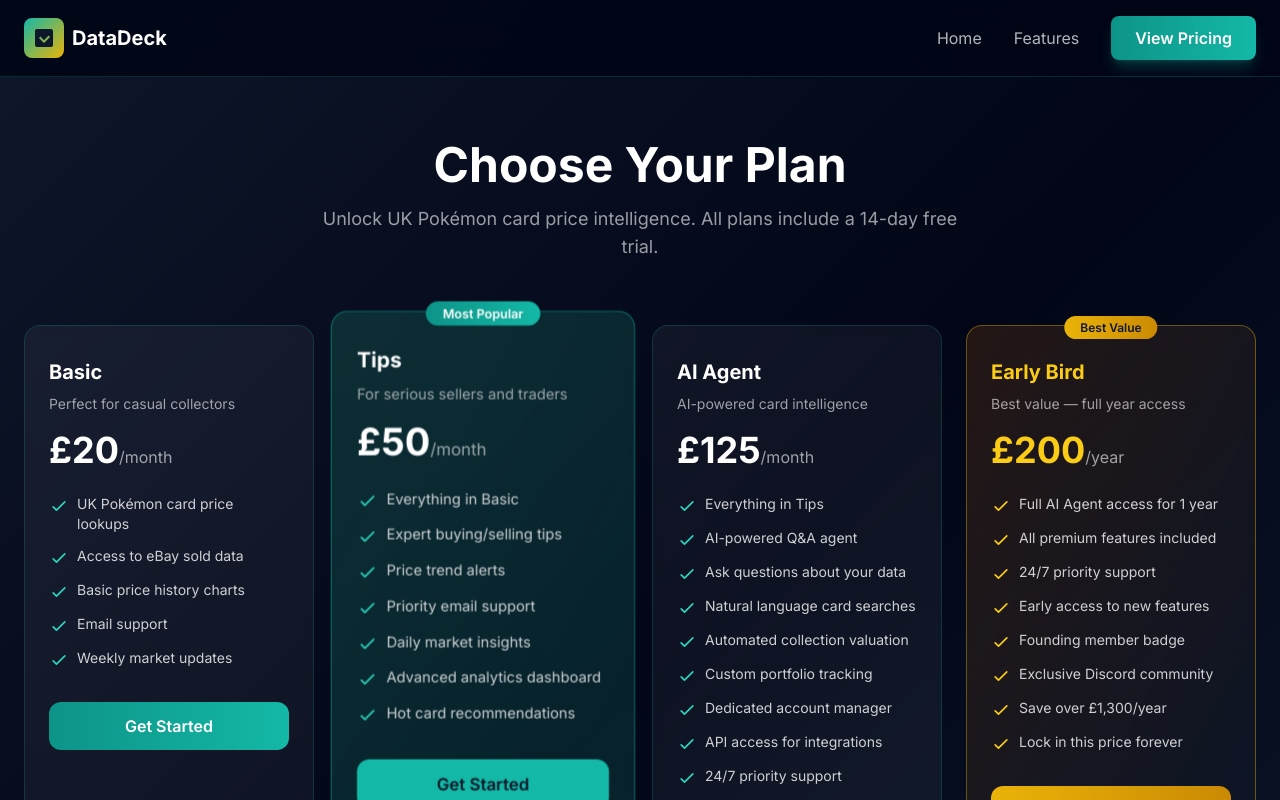
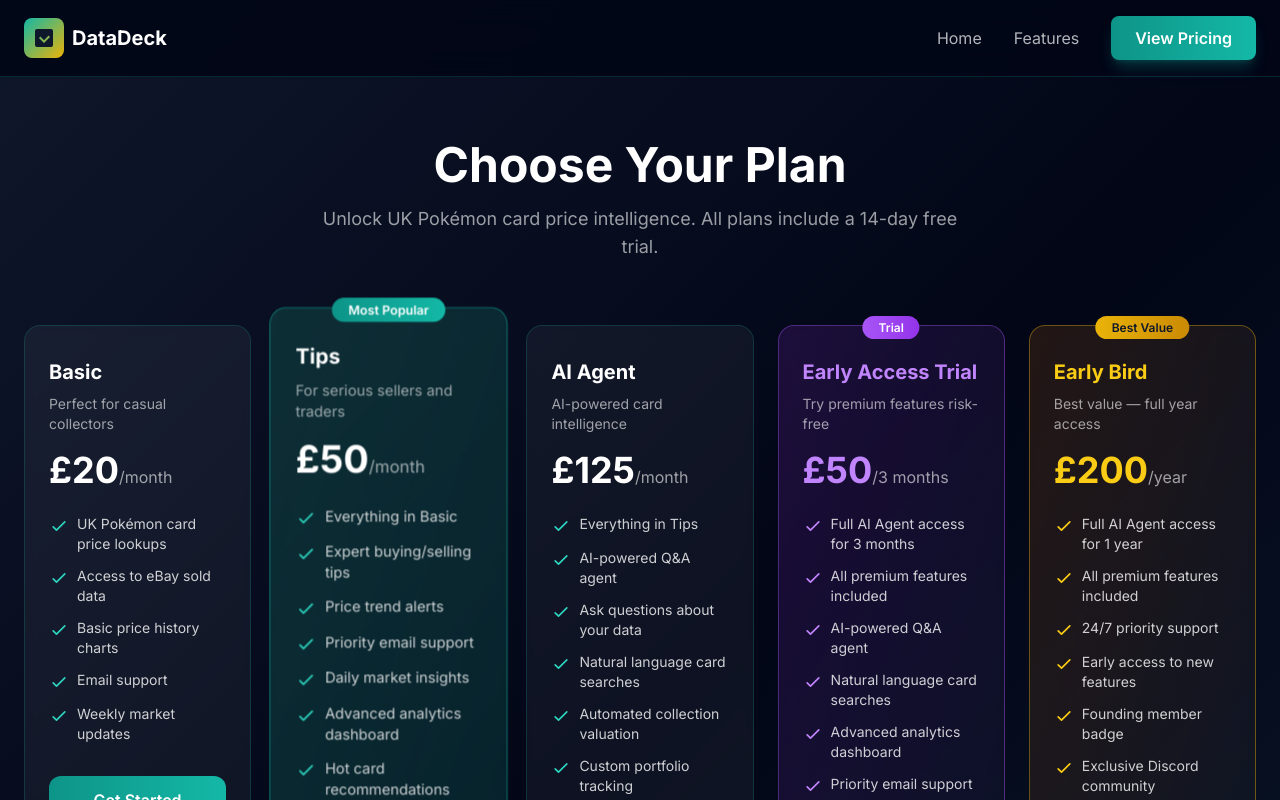
Before and after one commit to MADHAVBANSAL0831/datadeck, a Next.js app: page /pricing in a window 1280 px wide. Shown: the top 800 px of the page. Built offline with nearby package versions, Linux system fonts and the light colour scheme.

Commit message:
Add £50 for 3 months early access trial pricing tier

```diff
--- a/app/api/checkout/route.ts
+++ b/app/api/checkout/route.ts
@@ -19,6 +19,10 @@ const priceMapping: Record<string, { priceId: string; mode: 'subscription' | 'pa
   'price_ai_agent_monthly': {
     priceId: process.env.STRIPE_PRICE_AI_AGENT || 'price_ai_agent_monthly',
     mode: 'subscription',
+  },
+  'price_trial_3months': {
+    priceId: process.env.STRIPE_PRICE_TRIAL || 'price_trial_3months',
+    mode: 'payment', // One-time payment for 3-month trial
   },
   'price_early_bird_yearly': {
     priceId: process.env.STRIPE_PRICE_EARLY_BIRD || 'price_early_bird_yearly',
--- a/app/pricing/page.tsx
+++ b/app/pricing/page.tsx
@@ -57,6 +57,26 @@ const pricingPlans = [
     ],
     priceId: 'price_ai_agent_monthly',
     popular: false,
+  },
+  {
+    id: 'trial',
+    name: 'Early Access Trial',
+    price: 50,
+    period: '3 months',
+    description: 'Try premium features risk-free',
+    features: [
+      'Full AI Agent access for 3 months',
+      'All premium features included',
+      'AI-powered Q&A agent',
+      'Natural language card searches',
+      'Advanced analytics dashboard',
+      'Priority email support',
+      'No long-term commitment',
+      'Cancel anytime',
+    ],
+    priceId: 'price_trial_3months',
+    popular: false,
+    badge: 'Trial',
   },
   {
     id: 'early-bird',
@@ -125,7 +145,7 @@ export default function PricingPage() {
         </div>
 
         {/* Pricing Cards */}
-        <div className="grid grid-cols-1 md:grid-cols-2 lg:grid-cols-4 gap-6">
+        <div className="grid grid-cols-1 md:grid-cols-2 lg:grid-cols-3 xl:grid-cols-5 gap-6">
           {pricingPlans.map((plan) => (
             <PricingCard
               key={plan.id}
--- a/components/PricingCard.tsx
+++ b/components/PricingCard.tsx
@@ -20,6 +20,7 @@ interface PricingCardProps {
 
 export default function PricingCard({ plan, isLoading, onSubscribe }: PricingCardProps) {
   const isEarlyBird = plan.id === 'early-bird'
+  const isTrial = plan.id === 'trial'
 
   return (
     <div
@@ -28,6 +29,8 @@ export default function PricingCard({ plan, isLoading, onSubscribe }: PricingCar
           ? 'bg-gradient-to-br from-teal-900/50 to-teal-800/30 border-teal-500/50 scale-105'
           : isEarlyBird
           ? 'bg-gradient-to-br from-yellow-900/30 to-slate-900/50 border-yellow-500/40'
+          : isTrial
+          ? 'bg-gradient-to-br from-purple-900/30 to-slate-900/50 border-purple-500/40'
           : 'bg-white/5 border-teal-500/20 hover:border-teal-500/40'
       }`}
     >
@@ -43,21 +46,29 @@ export default function PricingCard({ plan, isLoading, onSubscribe }: PricingCar
       {/* Custom Badge */}
       {plan.badge && !plan.popular && (
         <div className="absolute -top-3 left-1/2 -translate-x-1/2">
-          <span className="px-4 py-1 bg-gradient-to-r from-yellow-500 to-yellow-600 text-slate-900 text-xs font-semibold rounded-full">
+          <span className={`px-4 py-1 text-xs font-semibold rounded-full ${
+            isTrial
+              ? 'bg-gradient-to-r from-purple-500 to-purple-600 text-white'
+              : 'bg-gradient-to-r from-yellow-500 to-yellow-600 text-slate-900'
+          }`}>
             {plan.badge}
           </span>
         </div>
       )}
 
       {/* Plan Name */}
-      <h3 className={`text-xl font-bold mb-2 mt-2 ${isEarlyBird ? 'text-yellow-400' : 'text-white'}`}>{plan.name}</h3>
+      <h3 className={`text-xl font-bold mb-2 mt-2 ${
+        isEarlyBird ? 'text-yellow-400' : isTrial ? 'text-purple-400' : 'text-white'
+      }`}>{plan.name}</h3>
 
       {/* Description */}
       <p className="text-sm text-white/60 mb-4">{plan.description}</p>
 
       {/* Price */}
       <div className="mb-6">
-        <span className={`text-4xl font-bold ${isEarlyBird ? 'text-yellow-400' : 'text-white'}`}>£{plan.price}</span>
+        <span className={`text-4xl font-bold ${
+          isEarlyBird ? 'text-yellow-400' : isTrial ? 'text-purple-400' : 'text-white'
+        }`}>£{plan.price}</span>
         <span className="text-white/60">/{plan.period}</span>
       </div>
 
@@ -66,7 +77,9 @@ export default function PricingCard({ plan, isLoading, onSubscribe }: PricingCar
         {plan.features.map((feature, index) => (
           <li key={index} className="flex items-start text-sm">
             <svg
-              className={`w-5 h-5 mr-2 flex-shrink-0 mt-0.5 ${isEarlyBird ? 'text-yellow-400' : 'text-teal-400'}`}
+              className={`w-5 h-5 mr-2 flex-shrink-0 mt-0.5 ${
+                isEarlyBird ? 'text-yellow-400' : isTrial ? 'text-purple-400' : 'text-teal-400'
+              }`}
               fill="none"
               stroke="currentColor"
               viewBox="0 0 24 24"
@@ -92,6 +105,8 @@ export default function PricingCard({ plan, isLoading, onSubscribe }: PricingCar
             ? 'bg-teal-500 text-slate-900 hover:bg-teal-400'
             : isEarlyBird
             ? 'bg-gradient-to-r from-yellow-500 to-yellow-600 text-slate-900 hover:from-yellow-400 hover:to-yellow-500'
+            : isTrial
+            ? 'bg-gradient-to-r from-purple-500 to-purple-600 text-white hover:from-purple-400 hover:to-purple-500'
             : 'bg-gradient-to-r from-teal-600 to-teal-500 text-white hover:from-teal-500 hover:to-teal-400'
         } ${isLoading ? 'opacity-50 cursor-not-allowed' : ''}`}
       >
```
Also changed, not shown: 1 other file (tests, documents, lock files or other folders).
